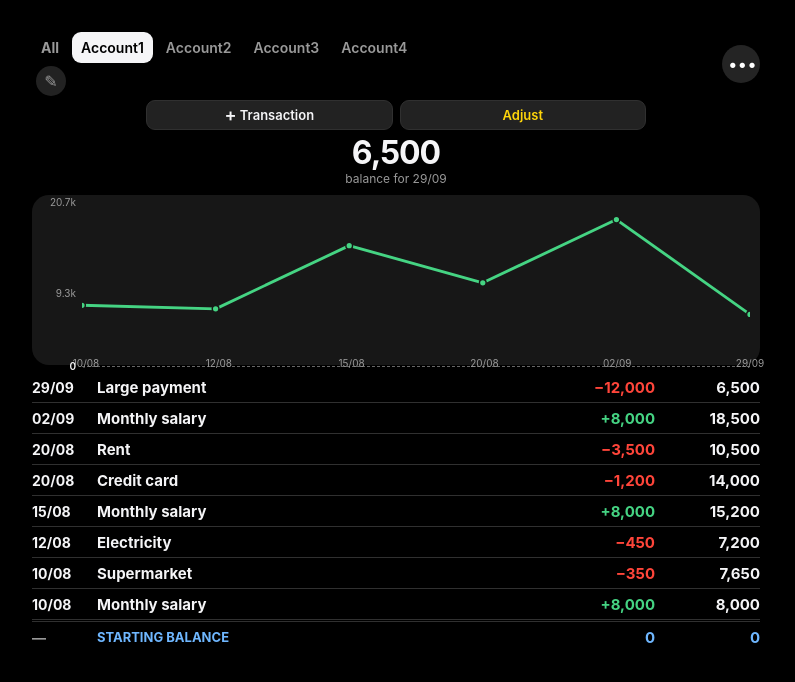
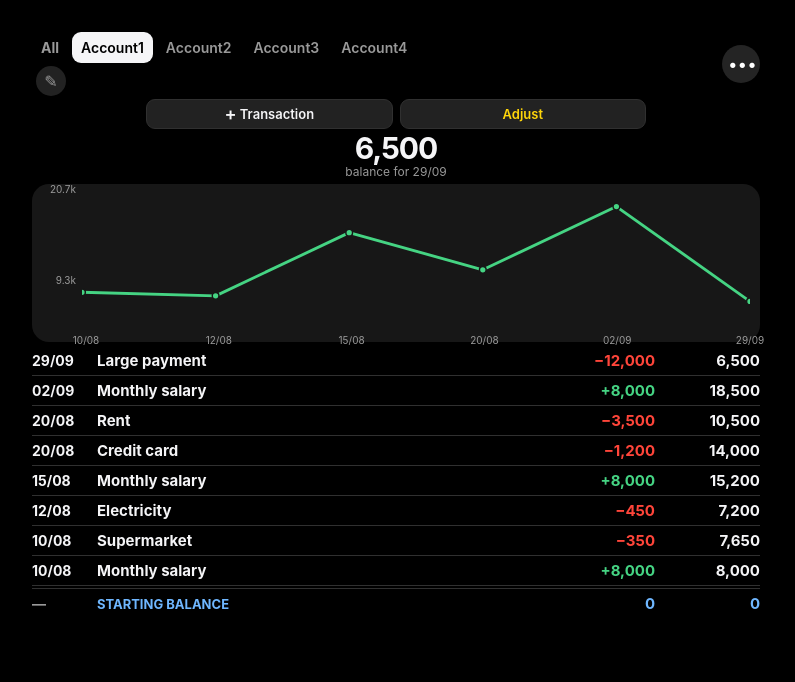
Before and after one commit to Dave90ai/cash-flow, a plain HTML site: page index.html in a window 1280 px wide. Shown: the whole page, without its empty margins (244-1039 px from the left). Drawn offline with Linux system fonts and the light colour scheme.

Commit message:
Adjust CSS styles for compact layout and elements

```diff
--- a/style.css
+++ b/style.css
@@ -1293,69 +1293,82 @@
 }
 
 /* =====================================================
-   COMPACT LAYOUT
+   FINAL COMPACT / ADJUST OVERRIDES
    ===================================================== */
 
-/* Main balance */
+/* ---------- ADJUST ---------- */
+
+/* Remove the yellow vertical marker completely */
+.adjust-transaction::before {
+    content: none !important;
+    display: none !important;
+}
+
+/* Keep the row opaque so DELETE cannot show through */
+.adjust-transaction {
+    position: relative !important;
+    z-index: 5 !important;
+    background: var(--bg) !important;
+}
+
+
+/* ---------- MAIN BALANCE ---------- */
+
 .balance-section {
-    padding-top: 4px;
-    padding-bottom: 4px;
+    padding-top: 2px !important;
+    padding-bottom: 2px !important;
 }
 
 .balance {
-    font-size: 32px;
-    line-height: 1;
+    font-size: 30px !important;
+    line-height: 1 !important;
 }
 
 .balance-label {
-    margin-top: 2px;
+    margin-top: 1px !important;
 }
 
 
-/* Graph */
+/* ---------- GRAPH ---------- */
+
 .graph-card {
-    margin-top: 5px;
-    padding-top: 7px;
-    padding-bottom: 5px;
+    margin-top: 3px !important;
+    padding-top: 5px !important;
+    padding-bottom: 3px !important;
 }
 
 .graph {
-    height: 155px;
-}
-
-.graph-dates {
-    padding-top: 3px;
+    height: 145px !important;
 }
 
 
-/* Transactions */
+/* ---------- TRANSACTIONS ---------- */
+
 .transactions {
-    margin-top: 7px;
+    margin-top: 4px !important;
 }
 
 .transaction {
-    min-height: 30px;
-    padding-top: 1px;
-    padding-bottom: 1px;
+    min-height: 29px !important;
+    padding-top: 0 !important;
+    padding-bottom: 0 !important;
 }
 
 
-/* Action buttons */
+/* ---------- ACCOUNT ACTION BAR ---------- */
+
 .account-action-bar {
-    margin-top: 4px;
-    margin-bottom: 3px;
+    margin-top: 3px !important;
+    margin-bottom: 2px !important;
 }
 
 .account-action-button {
-    height: 30px;
+    height: 30px !important;
 }
 
 
-/* Starting Balance */
-.starting-balance-wrap {
-    margin-top: 1px;
-}
+/* ---------- STARTING BALANCE ---------- */
 
 .starting-balance-row {
-    min-height: 30px;
+    min-height: 29px !important;
 }
```
